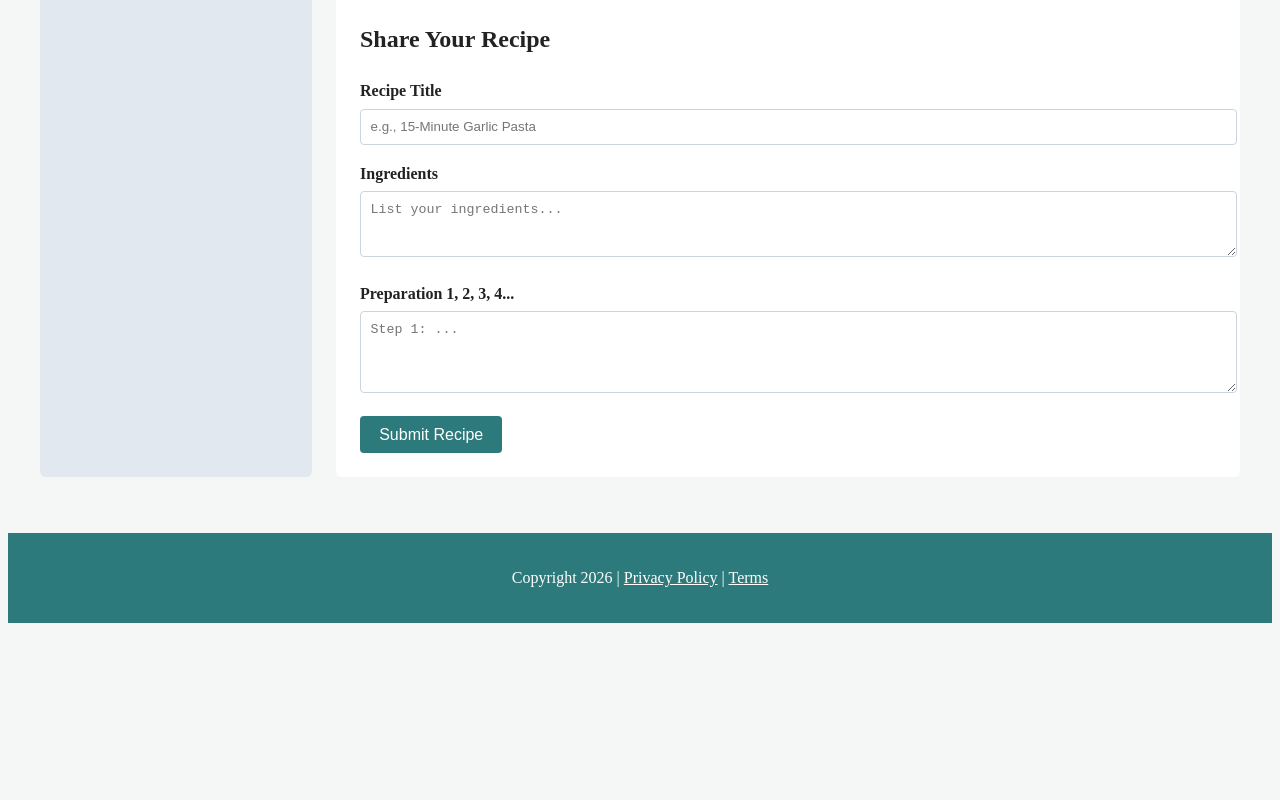
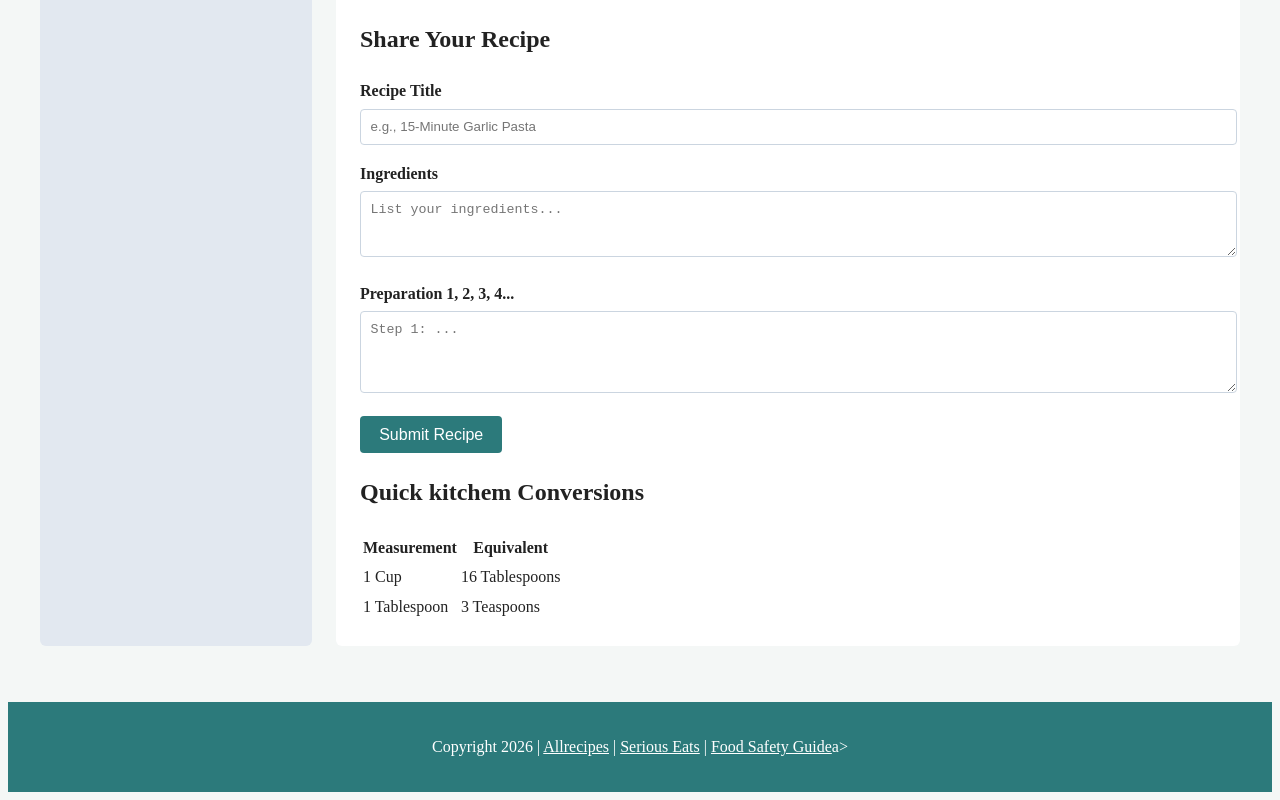
Before and after one commit to vnoble2/websitedevelopmentproject, a plain HTML site: page index.html in a window 1280 px wide. Shown: the part 846-1646 px from the top of the page. Before the commit the page ends 1477 px from the top, so only its background shows below. Drawn offline with Linux system fonts and the light colour scheme.

Commit message:
Update index.html

```diff
--- a/index.html
+++ b/index.html
@@ -3,6 +3,7 @@
 <head>
 <meta charset="UTF-8">
 <meta name="viewport" content="width=device-width, initial-scale=1.0">
+<meta name="description" content="Discover, filter, and shareeasy homemade recipes with our cookingcommunity.">
 <title>Discover and Share Recipes</title>
 <link rel="stylesheet" href="styles.css">
 </head>
@@ -13,12 +14,11 @@
 <nav aria-label="Main Navigation">
 <button class="mobile-menu-btn" aria-label="Toggle Menu">Menu</button>
 <ul class="nav-links">
-<li><a href="#home">Home</a></li>
-<li><a href="#browse">Browse Recipes</a></li>
-<li><a href="#submit-section">Submit Recipes</
-
-a></li>
-<li><a href="#community">Community</a></li>
+<li><a href="index.html>Home</a></li>
+<li><a href="browse.html">Browse Recipes</a></li>
+<li><a href="submit.html">Submit Recipes</a></li>
+<li><a href="community.html>Community</a></li>
+<li><a href="tips.html">Cooking Tips</a></li>
 </ul>
 </nav>
 </header>
@@ -96,13 +96,37 @@ required></textarea>
 
 <button type="submit" class="btn">Submit Recipe</button>
 </form>
+<section class="conversion-table">
+  <h2>Quick kitchem Conversions</h2>
+  <table>
+    <thead>
+      <tr>
+        <th>Measurement</th>
+        <th>Equivalent</th>
+      </tr>
+      </thead>
+    <tbody>
+      <tr>
+        <td>1 Cup</td>
+  <td> 16 Tablespoons</td>
+      </tr>
+      <tr>
+        <td>1 Tablespoon</td>
+        <td>3 Teaspoons</td>
+        </tr>
+    </tbody>
+  </table>
 </section>
 </main>
 </div>
 
 <!-- Footer -->
 <footer>
-<p>Copyright 2026 | <a href="#privacy">Privacy Policy</a> | <a href="#terms">Terms</a></p>
+<p>Copyright 2026 |
+  <a href="https://www.allrecipes.com" target="_blank" rel="noopener">Allrecipes</a> |
+  <a href="https://www.seriouseats.com" target="_blank" rel="noopener">Serious Eats</a> |
+  <a href="https://www.foodsafety.gov" target="_blank" rel="noopener">Food Safety Guide</a>a>
+
 </footer>
 
 </body>
```
